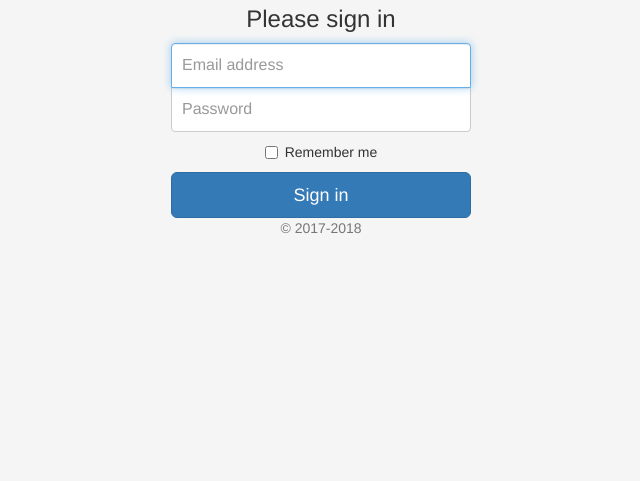
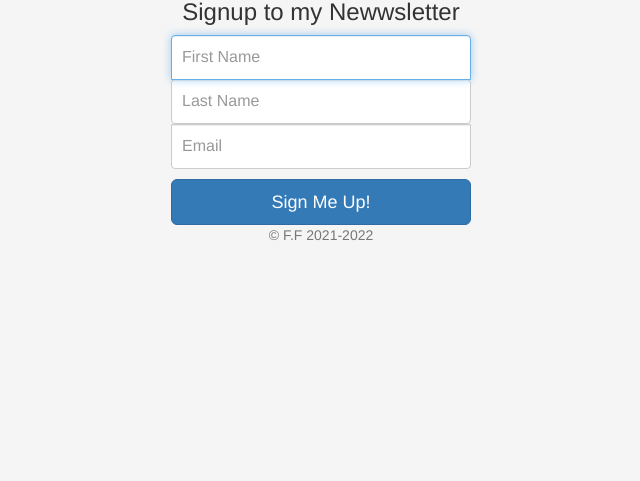
Before and after one commit to ffernandeze92/Newsletter-Signup, a website: page signup.html in a window 1280 px wide. Shown: the part 319-800 px from the top of the page, without its empty margins (319-959 px from the left). Drawn offline with nearby package versions, Linux system fonts and the light colour scheme.

Commit message:
login pre-post

```diff
--- a/package.json
+++ b/package.json
@@ -9,6 +9,8 @@
   "author": "",
   "license": "ISC",
   "dependencies": {
-    "body-parser": "^1.19.0"
+    "body-parser": "^1.19.0",
+    "express": "^4.17.1",
+    "request": "^2.88.2"
   }
 }
--- a/styles.css
+++ b/public/css/styles.css
@@ -37,12 +37,16 @@ body {
 .form-signin .form-control:focus {
   z-index: 2;
 }
-.form-signin input[type="email"] {
+.top{
   margin-bottom: -1px;
   border-bottom-right-radius: 0;
   border-bottom-left-radius: 0;
 }
-.form-signin input[type="password"] {
+
+.middle {
+
+}
+.bottom {
   margin-bottom: 10px;
   border-top-left-radius: 0;
   border-top-right-radius: 0;
--- a/signup.html
+++ b/signup.html
@@ -18,24 +18,21 @@
 
 
     <!-- Custom styles for this template -->
-    <link href="styles.css" rel="stylesheet">
+    <link href="css/styles.css" rel="stylesheet">
   </head>
 
   <body class="text-center">
     <form class="form-signin">
-      <img class="mb-4" src="https://getbootstrap.com/docs/4.0/assets/brand/bootstrap-solid.svg" alt="" width="72" height="72">
-      <h1 class="h3 mb-3 font-weight-normal">Please sign in</h1>
-      <label for="inputEmail" class="sr-only">Email address</label>
-      <input type="email" id="inputEmail" class="form-control" placeholder="Email address" required autofocus>
-      <label for="inputPassword" class="sr-only">Password</label>
-      <input type="password" id="inputPassword" class="form-control" placeholder="Password" required>
-      <div class="checkbox mb-3">
-        <label>
-          <input type="checkbox" value="remember-me"> Remember me
-        </label>
-      </div>
-      <button class="btn btn-lg btn-primary btn-block" type="submit">Sign in</button>
-      <p class="mt-5 mb-3 text-muted">&copy; 2017-2018</p>
+      <img class="mb-4" src="image/image1.png" alt="" width="72" height="72">
+      <h1 class="h3 mb-3 font-weight-normal">Signup to my Newwsletter</h1>
+
+
+      <input type="text" name = "fName" class="form-control top" placeholder="First Name" required autofocus>
+      <input type="text" name = "lName" class="form-control middle" placeholder="Last Name" required>
+      <input type="email" name = "email" class="form-control bottom" placeholder="Email" required>
+
+      <button class="btn btn-lg btn-primary btn-block" type="submit">Sign Me Up! </button>
+      <p class="mt-5 mb-3 text-muted">&copy; F.F 2021-2022</p>
     </form>
   </body>
 </html>
```
Also changed, not shown: app.js (+18 -1 lines), public/image/image1.png (added), 1 other file.
